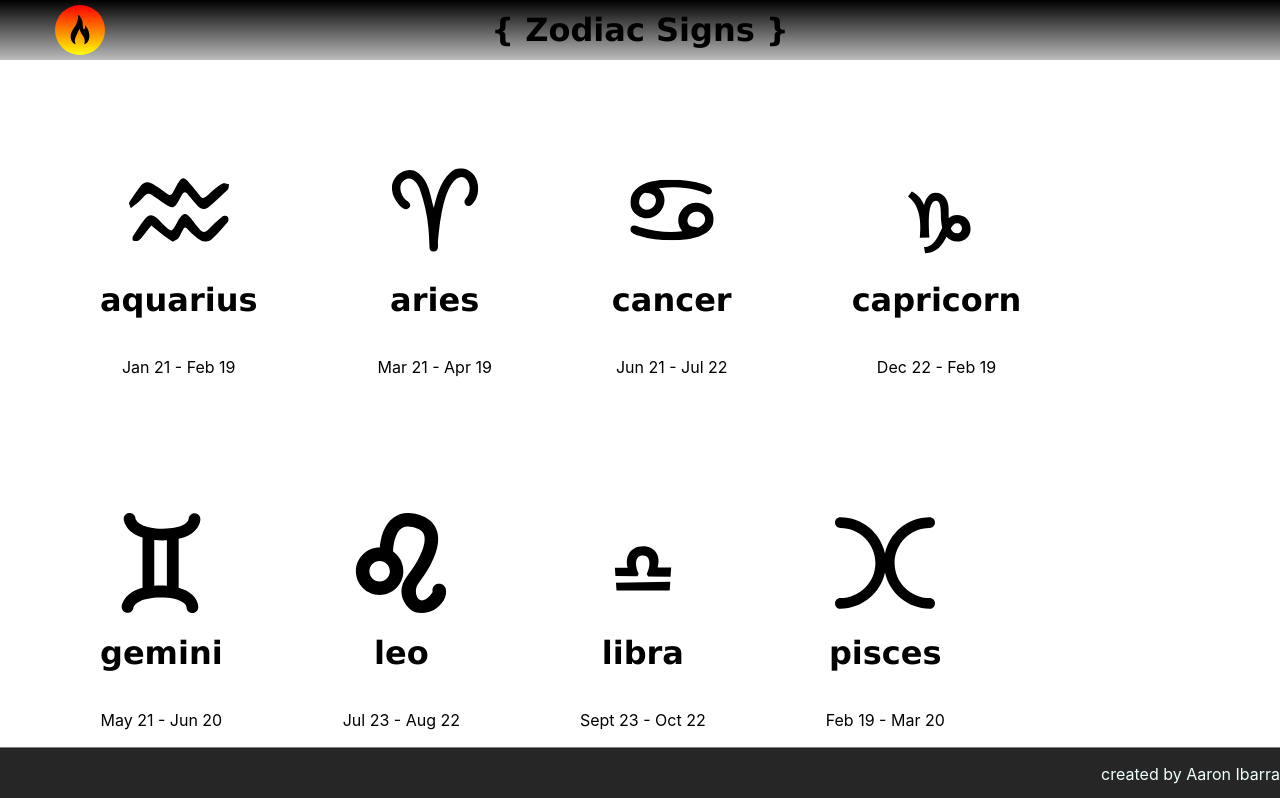
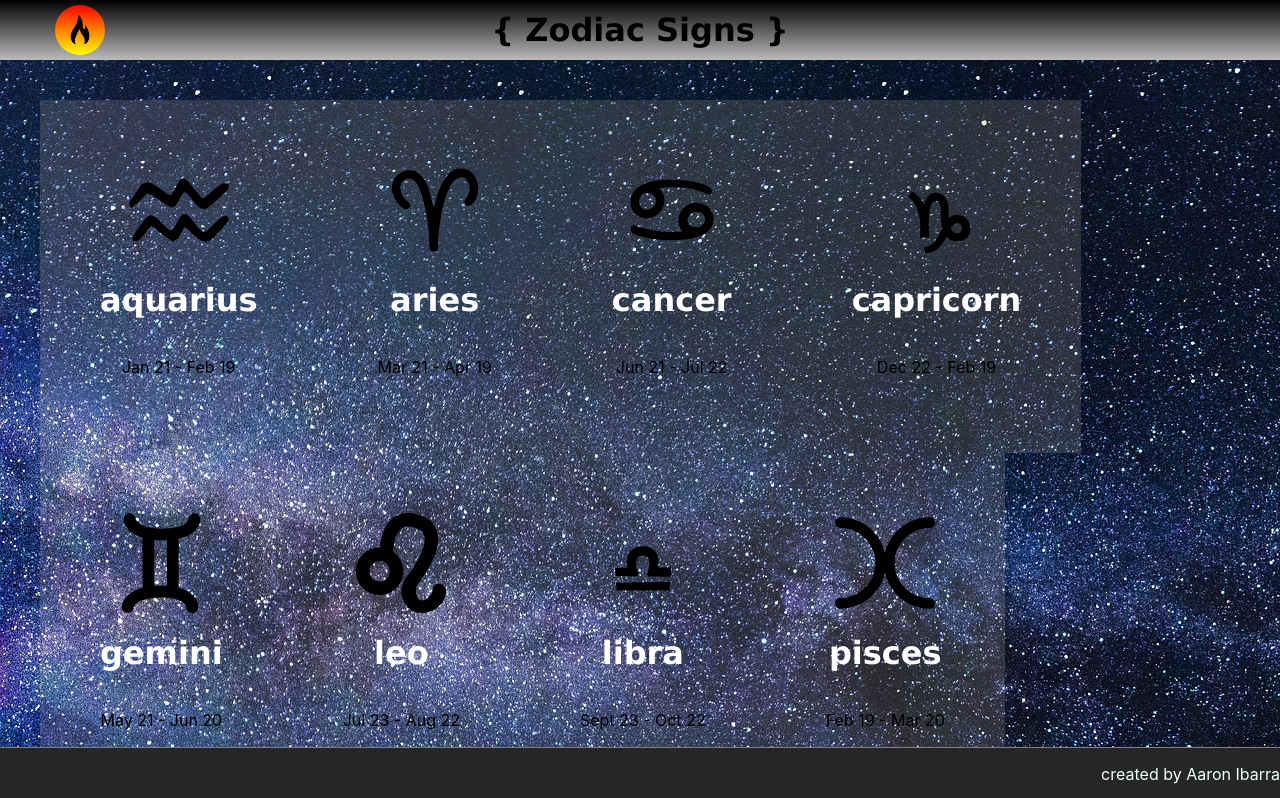
Before and after one commit to Aaron-Ibarra/zodiac-signs-react, a React (Create React App) app: page / in a window 1280 px wide. Shown: the top 798 px of the page. Built offline with nearby package versions, Linux system fonts and the light colour scheme.

Commit message:
imported image and set to background for Main component

```diff
--- a/src/components/Main/Main.js
+++ b/src/components/Main/Main.js
@@ -5,7 +5,7 @@ import Zodiac from '../Zodiac/Zodiac.js';
 
 export default function Main() {
   return (
-    <main>
+    <main style={{ backgroundImage: `url(${process.env.PUBLIC_URL}/starry-background.jpg)` }}>
       {zodiac.map((sign) => (
         <Zodiac key={sign.id} {...sign} />
       ))}
--- a/src/components/Zodiac/Zodiac.css
+++ b/src/components/Zodiac/Zodiac.css
@@ -8,4 +8,10 @@ img {
   height: fit-content;
   align-items: center;
   padding: 60px;
+  background-color: rgba(250, 235, 215, 0.147);
+  justify-content: center;
 }
+
+.name {
+  color: white;
+}
--- a/src/components/Zodiac/Zodiac.js
+++ b/src/components/Zodiac/Zodiac.js
@@ -5,7 +5,7 @@ export default function Zodiac(sign) {
   return (
     <div className="zodiac-sign">
       <img src={`/signs/${sign.name}.svg`} />
-      <h1>{sign.name}</h1>
+      <h1 className="name">{sign.name}</h1>
       <p>{sign.dates}</p>
     </div>
   );
```
Also changed, not shown: public/starry-background.jpg (added).
